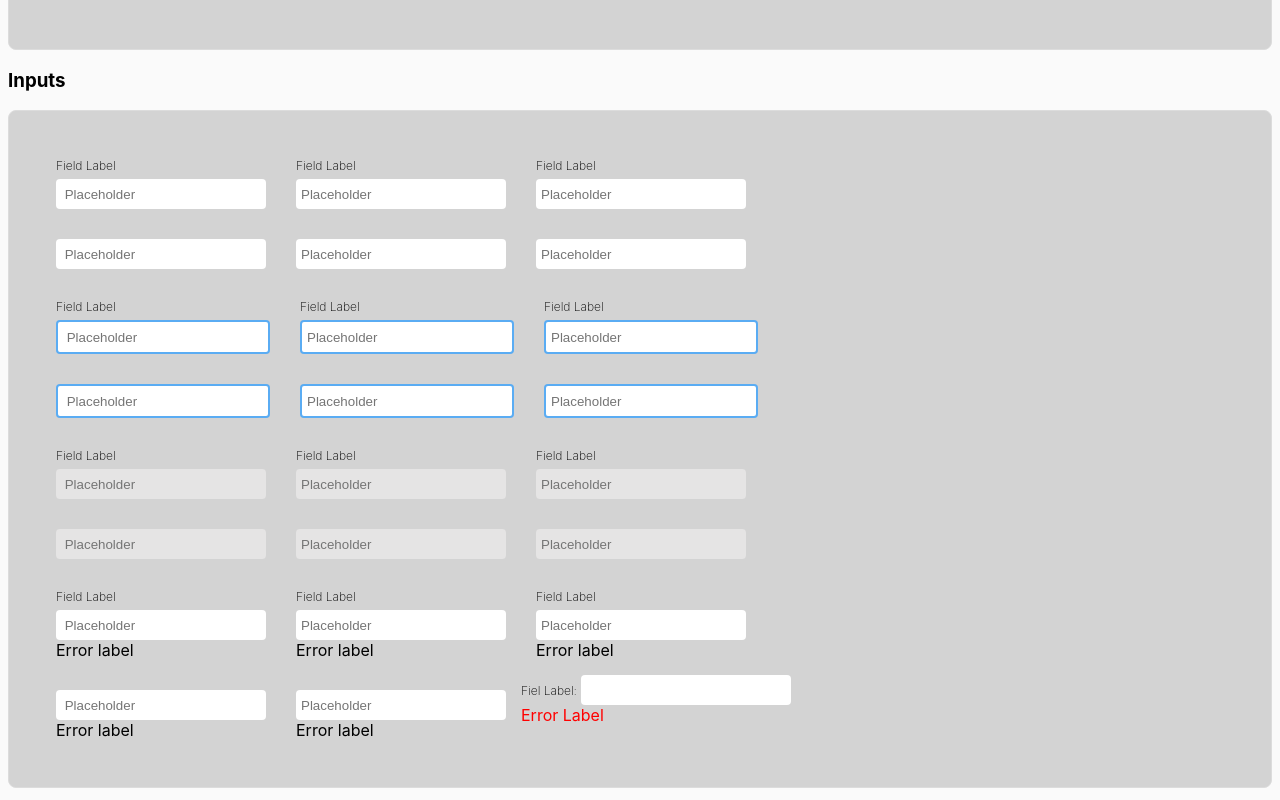
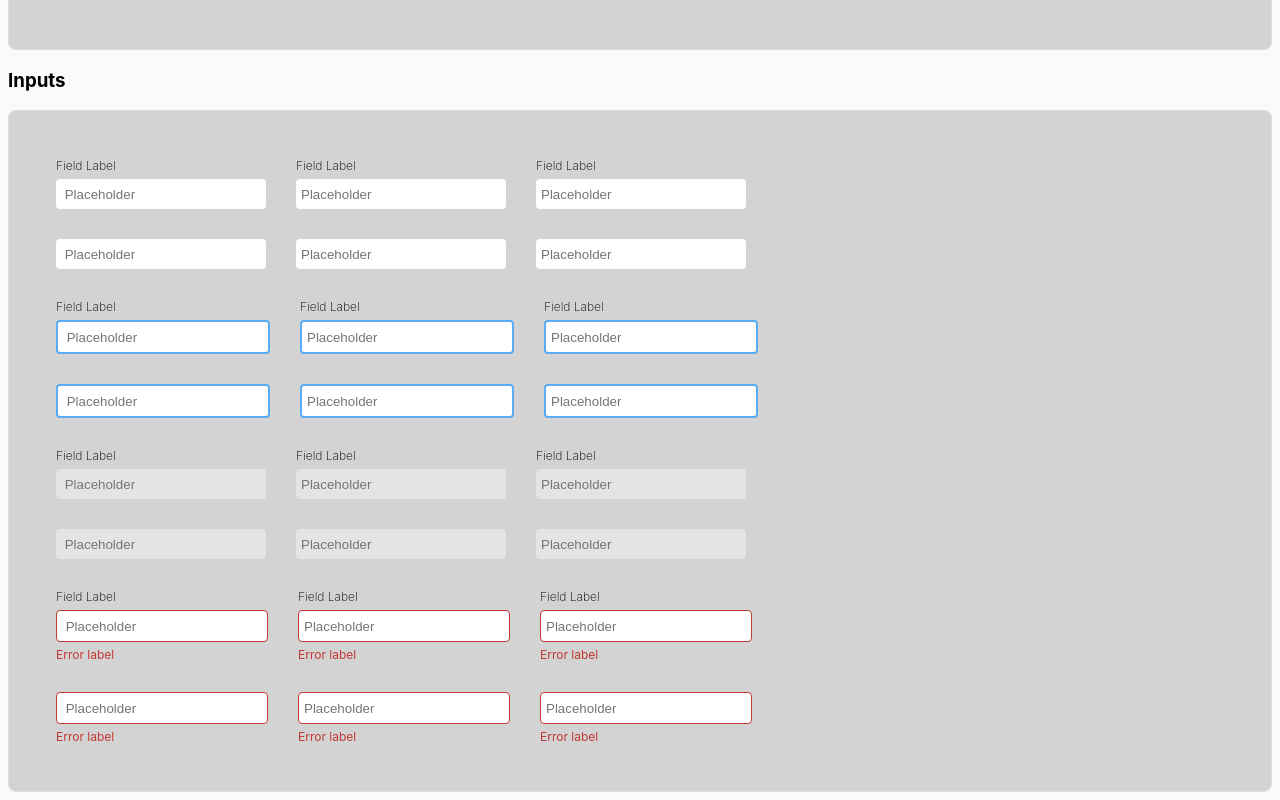
Before and after one commit to Octaviofir/HTML-CSS, a plain HTML site: page css-design-systems/index.html in a window 1280 px wide. Shown: the part 1143-1943 px from the top of the page. Drawn offline with nearby package versions, Linux system fonts and the light colour scheme.

Commit message:
Fixed red border on error--label

```diff
--- a/css-design-systems/index.html
+++ b/css-design-systems/index.html
@@ -363,18 +363,58 @@
         </div>
 
         <div class="flex_inputs">
-          <div class="input label_content">
+          <div class="input label_content error_label">
             <label for="Placeholder">Field Label</label>
             <input
               type="text"
               name="placeholder"
               id="placeholder"
-              placeholder=" Placeholder" class="status--error"
+              placeholder=" Placeholder"
             />
             <div class="error-label">Error label</div>
           </div>
-          <div class="input label_content">
+          <div class="input label_content error_label">
             <label for="Placeholder">Field Label</label>
+            <input
+              type="placeholder"
+              name="placeholder"
+              id="placeholder"
+              placeholder="Placeholder"
+            />
+            <div class="error-label">Error label</div>
+          </div>
+          <div class="input label_content error_label">
+            <label for="Placeholder">Field Label</label>
+            <input
+              type="placeholder"
+              name="placeholder"
+              id="placeholder"
+              placeholder="Placeholder"
+            />
+            <div class="error-label">Error label</div>
+          </div>
+        </div>
+
+        <div class="flex_inputs">
+          <div class="input label_content error_label">
+            <input
+              type="text"
+              name="placeholder"
+              id="placeholder"
+              placeholder=" Placeholder"
+            />
+            <div class="error-label">Error label</div>
+          </div>
+          <div class="input label_content error_label">
+            <input
+              type="placeholder"
+              name="placeholder"
+              id="placeholder"
+              placeholder="Placeholder"
+            />
+            <div class="error-label">Error label</div>
+          </div>
+          <div class="input label_content error_label">
             <input
               type="placeholder"
               name="placeholder"
@@ -383,43 +423,6 @@
             />
             <div class="error-label">Error label</div>
           </div>
-          <div class="input label_content">
-            <label for="Placeholder">Field Label</label>
-            <input
-              type="placeholder"
-              name="placeholder"
-              id="placeholder"
-              placeholder="Placeholder" class="status--error"
-            />
-            <div class="error-label">Error label</div>
-          </div>
-        </div>
-
-        <div class="flex_inputs">
-          <div class="input label_content">
-            <input
-              type="text"
-              name="placeholder"
-              id="placeholder"
-              placeholder=" Placeholder" class="status--error"
-            />
-            <div class="error-label">Error label</div>
-          </div>
-          <div class="input label_content">
-            <input
-              type="placeholder"
-              name="placeholder"
-              id="placeholder"
-              placeholder="Placeholder" class="status--error"
-            />
-            <div class="error-label">Error label</div>
-          </div>
-          <form>
-            <label for="email">Fiel Label:</label>
-            <input type="email" id="email" name="email" required pattern="[a-z0-9._%+-]+@[a-z0-9.-]+\.[a-z]{2,}$">
-            <span class="error-message" id="emailError">Error Label</span>
-
-        </form>
           </div>
         </div>
       </div>
--- a/css-design-systems/input.css
+++ b/css-design-systems/input.css
@@ -32,9 +32,14 @@ color:grey;
 background-color: #ecebeab9;
 }
 
-.error-message {
-  color: red;
-  display: none;
+.error-label {
+  color: #C23934;
+  font-size: 12px;;
+  padding-top: 5px;
+}
+
+.error_label input {
+  border: 1px solid #C23934;
 }
 
 input:invalid + .error-message {
```
